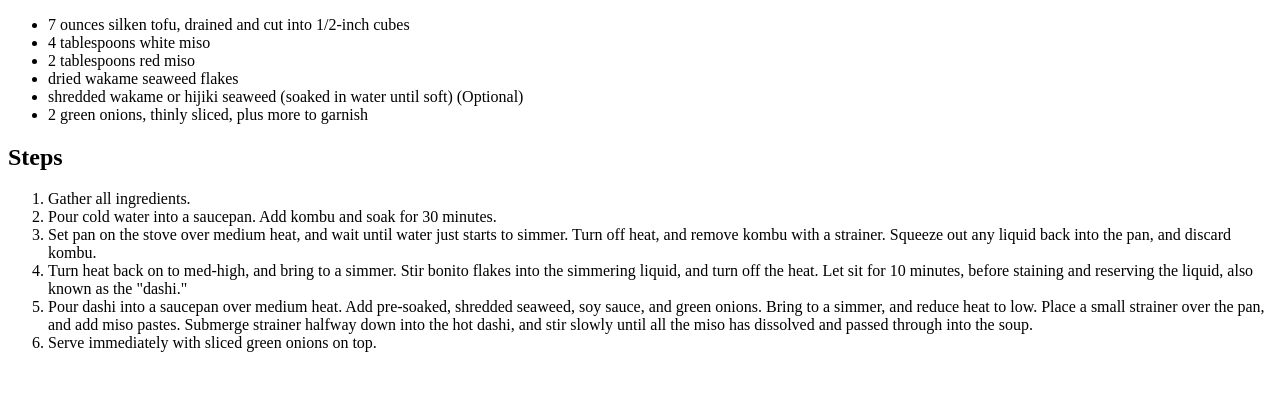
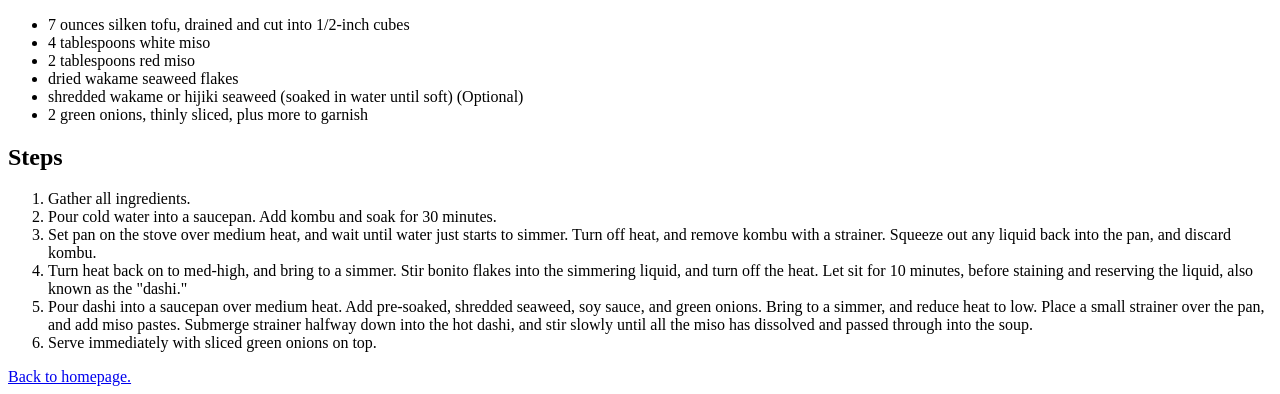
Before and after one commit to im-aru/top-recipes, a plain HTML site: page recipes/miso-soup.html in a window 1280 px wide. Shown: the part 937-1331 px from the top of the page. Before the commit the page ends 1305 px from the top, so only its background shows below. Drawn offline with Linux system fonts and the light colour scheme.

Commit message:
Added a "back to homepage" link on all recipes.
Added a "back to homepage" link to make it easy for users to
get back to the recipe list.

```diff
--- a/recipes/miso-soup.html
+++ b/recipes/miso-soup.html
@@ -39,9 +39,20 @@
                  Turn off heat, and remove kombu with a strainer.
                  Squeeze out any liquid back into the pan, and
                  discard kombu.</li>
-            <li>Turn heat back on to med-high, and bring to a simmer. Stir bonito flakes into the simmering liquid, and turn off the heat. Let sit for 10 minutes, before staining and reserving the liquid, also known as the "dashi."</li>
-            <li>Pour dashi into a saucepan over medium heat. Add pre-soaked, shredded seaweed, soy sauce, and green onions. Bring to a simmer, and reduce heat to low. Place a small strainer over the pan, and add miso pastes. Submerge strainer halfway down into the hot dashi, and stir slowly until all the miso has dissolved and passed through into the soup.</li>
+            <li>Turn heat back on to med-high, and bring to a simmer.
+                 Stir bonito flakes into the simmering liquid,
+                 and turn off the heat. Let sit for 10 minutes,
+                 before staining and reserving the liquid, also known
+                  as the "dashi."</li>
+            <li>Pour dashi into a saucepan over medium heat.
+                Add pre-soaked, shredded seaweed, soy sauce, and
+                green onions. Bring to a simmer, and reduce heat to
+                low. Place a small strainer over the pan, and add
+                miso pastes. Submerge strainer halfway down into the
+                hot dashi, and stir slowly until all the miso has
+                dissolved and passed through into the soup.</li>
             <li>Serve immediately with sliced green onions on top.</li>
         </ol>
+        <a href="../index.html">Back to homepage.</a>
     </body>
 </html>
```
Also changed, not shown: recipes/lemon-herb-chicken.html (+1 -0 lines), recipes/miso-soy-chilean-bass.html (+1 -0 lines).
